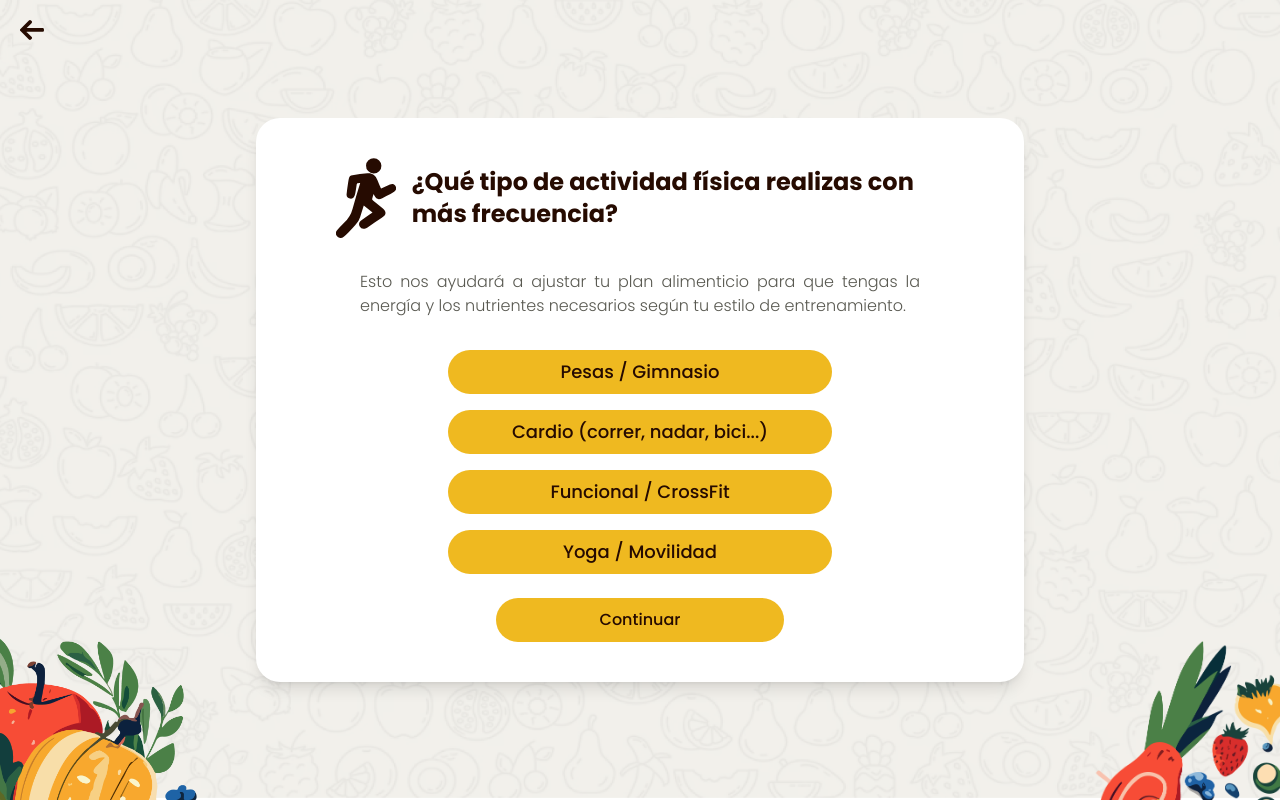
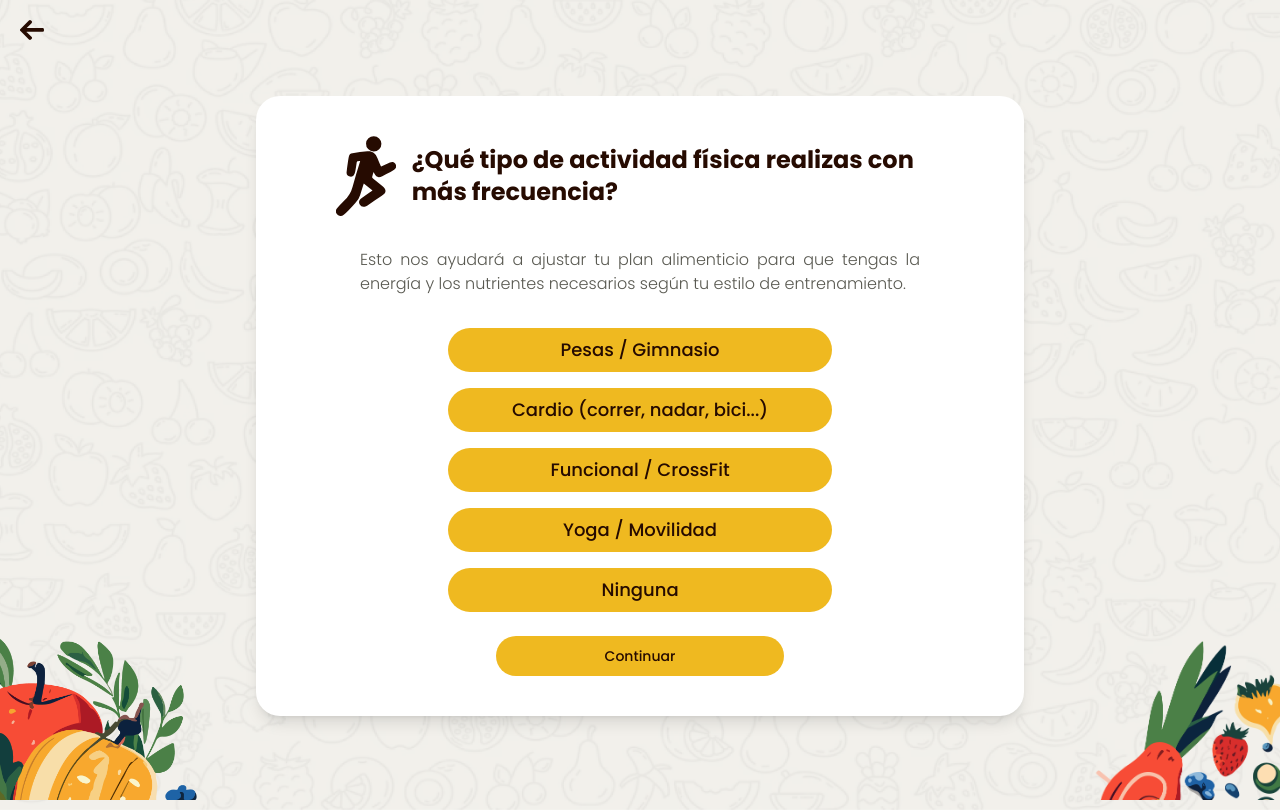
Before and after one commit to Rafiky724/NutrIA, a React (Vite) app in the folder frontend/: page /Workout in a window 1280 px wide. Built offline with nearby package versions, Linux system fonts and the light colour scheme; no server answers; sample sign-in values are in the browser's storage.

Commit message:
Update Workout.tsx

```diff
--- a/frontend/src/components/Home/SettingsMenu/UpdateObjetive/Workout.tsx
+++ b/frontend/src/components/Home/SettingsMenu/UpdateObjetive/Workout.tsx
@@ -9,7 +9,8 @@ type TypeActivity =
   | "Pesas / Gimnasio"
   | "Cardio (correr, nadar, bici...)"
   | "Funcional / CrossFit"
-  | "Yoga / Movilidad";
+  | "Yoga / Movilidad"
+  | "Ninguna";
 
 export default function Workout() {
   const { updateData } = useObjetiveFlow();
@@ -25,6 +26,7 @@ export default function Workout() {
     "Cardio (correr, nadar, bici...)",
     "Funcional / CrossFit",
     "Yoga / Movilidad",
+    "Ninguna",
   ];
 
   return (
@@ -34,7 +36,7 @@ export default function Workout() {
           <div className="w-full max-w-sm sm:max-w-md md:max-w-2xl lg:max-w-3xl bg-white p-6 sm:p-8 md:p-10 rounded-3xl shadow-lg text-center z-50">
             <div className="px-4 sm:px-6 md:px-10">
               <div className="flex flex-col sm:flex-row items-center justify-center sm:space-x-4 space-y-2 sm:space-y-0">
-                <div className="w-12 sm:w-20">
+                <div className="w-10 sm:w-20">
                   <img
                     src="/SVG/IconsGeneral/RunnerIcon.svg"
                     alt="Tipo Actividad Física"
@@ -42,7 +44,7 @@ export default function Workout() {
                   />
                 </div>
 
-                <div className="ft-bold text-lg sm:text-xl md:text-2xl text-brown text-center md:text-left">
+                <div className="ft-bold text-sm sm:text-xl md:text-2xl text-brown text-center md:text-left">
                   <h2>
                     ¿Qué tipo de actividad física realizas con más frecuencia?
                   </h2>
@@ -78,7 +80,7 @@ export default function Workout() {
             <div className="flex justify-center pt-6">
               <Link
                 to={"/meal"}
-                className="w-3xs sm:w-72 bg-yellow text-brown ft-medium py-2.5 rounded-3xl hover:scale-105 transition cursor-pointer"
+                className="w-35 sm:w-72 bg-yellow text-brown ft-medium py-2.5 rounded-4xl hover:scale-105 transition cursor-pointer text-sm"
               >
                 Continuar
               </Link>
```
